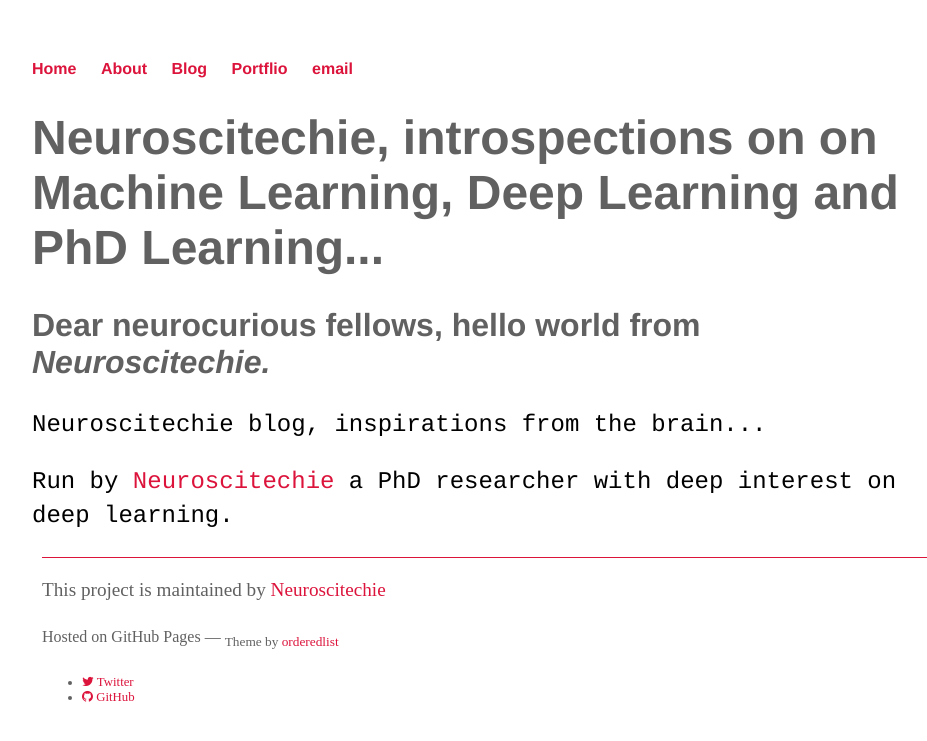
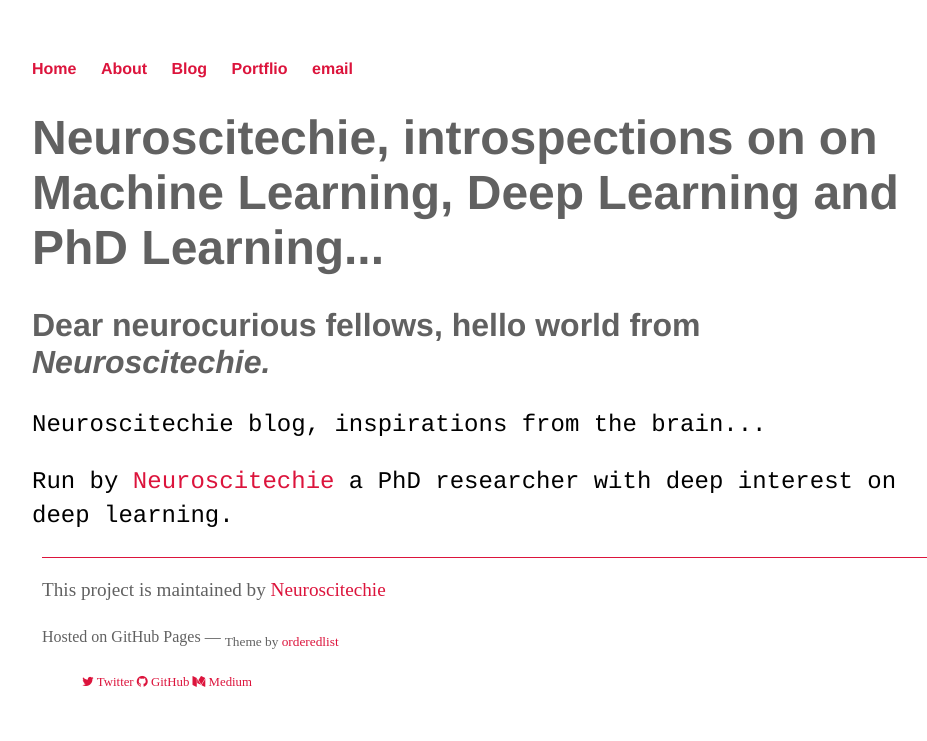
Before and after one commit to inantubek/meltemiatay.github.io, a Jekyll site: the page built from index.html, in a window 1280 px wide. Shown: the top 741 px of the page, without its empty margins (160-1087 px from the left). Built offline with Jekyll 4.4.1, drawn with Linux system fonts in a browser that asks for light colours; nearby versions of some CDN libraries.

Commit message:
Update default.html

```diff
--- a/_layouts/default.html
+++ b/_layouts/default.html
@@ -32,18 +32,19 @@
   <ul class="contacts">
 
     {% if site.twitter_username %}
-  <li>
     <a href="https://twitter.com/{{ site.twitter_username }}">
       <i class="fa fa-twitter"></i> Twitter
     </a>
-  </li>
 {% endif %}
     {% if site.github_username %}
-  <li>
     <a href="https://github.com/{{ site.github_username }}">
       <i class="fa fa-github"></i> GitHub
     </a>
-  </li>
+{% endif %}
+    {% if site.medium_username %}
+    <a href="https://medium.com/{{ site.medium_username }}">
+      <i class="fa fa-medium"></i> Medium
+    </a>
 {% endif %}
   </ul>
 </div>
```
